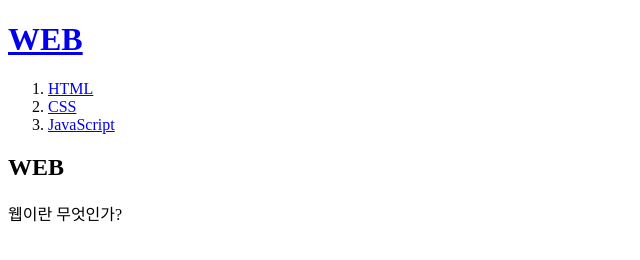
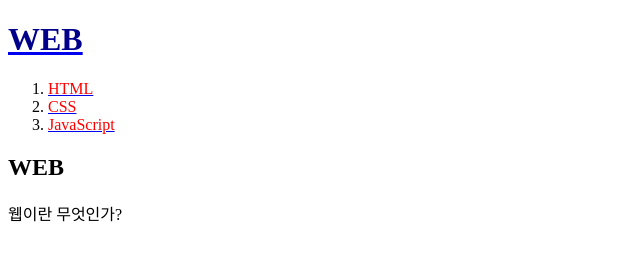
Before and after one commit to hooncoder/my-first-web-site, a plain HTML site: page index.html in a window 1280 px wide. Shown: the whole page, without its empty margins (0-640 px from the left). Drawn offline with Linux system fonts and the light colour scheme.

Commit message:
220912 - WEB2-CSS 2강까지 수강완료(index.html에 font 색상 변경)

```diff
--- a/index.html
+++ b/index.html
@@ -5,11 +5,11 @@
 <meta charset="utf-8">
 </head>
 <body>
-	<h1><a href="index.html">WEB</a></h1>
+	<h1><a href="index.html"><font color="darkblue">WEB</font></a></h1>
 <ol>
-	<li><a href="1.html">HTML</a></li>
-	<li><a href="2.html">CSS</a></li>
-	<li><a href="3.html">JavaScript</a></li>
+	<li><a href="1.html"><font color="red">HTML</font></a></li>
+	<li><a href="2.html"><font color="red">CSS</font></a></li>
+	<li><a href="3.html"><font color="red">JavaScript</font></a></li>
 </ol>
 
 
```
